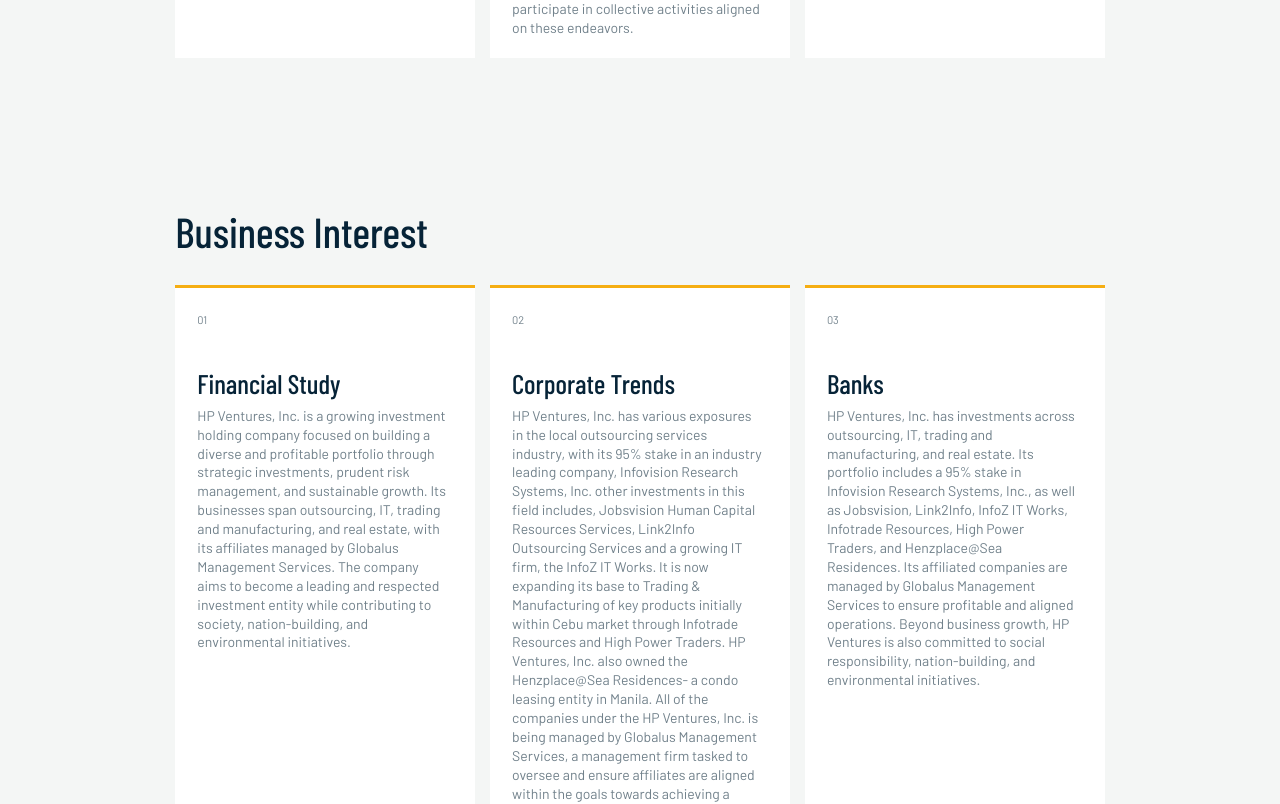
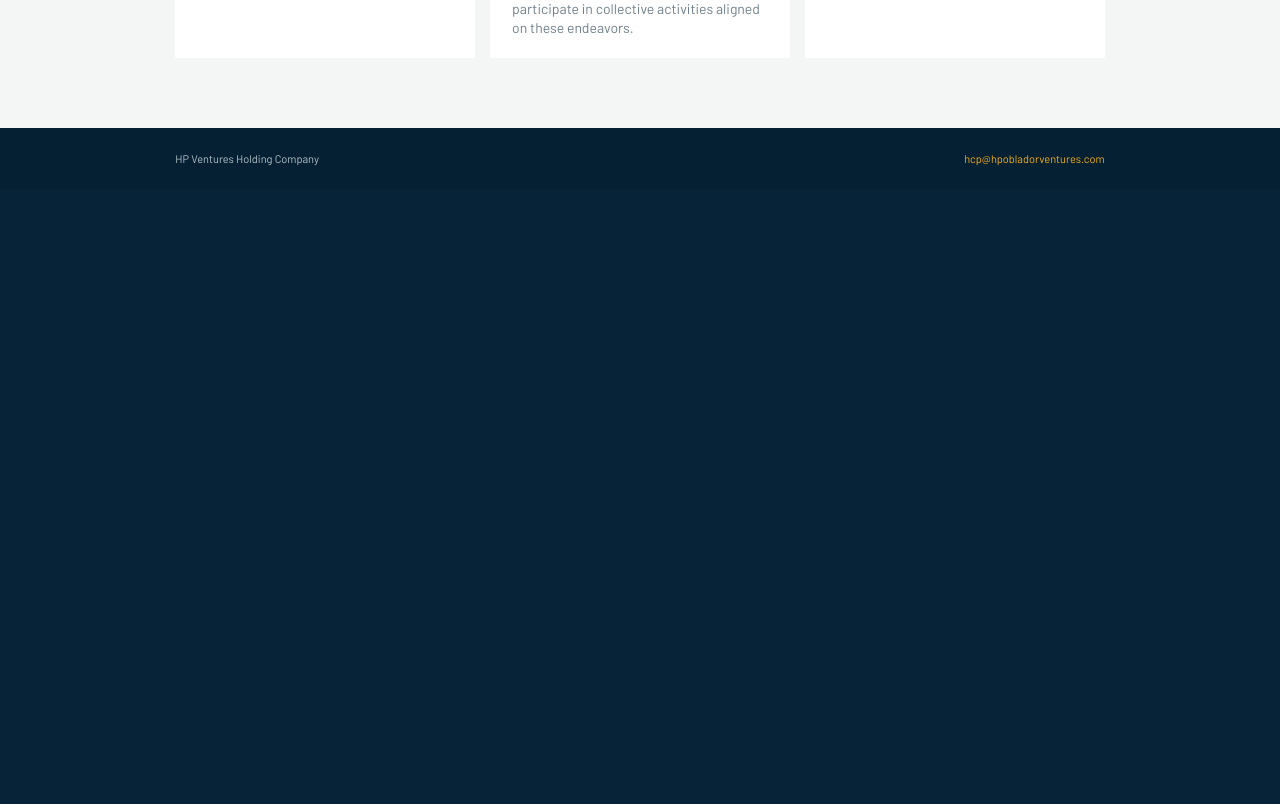
Before and after one commit to K3NNY0506/HPVentures_Projects, a React (Vite) app: page / in a window 1280 px wide. Shown: the part 1624-2428 px from the top of the page. After the commit the page ends 1813 px from the top, so only its background shows below. Built offline with nearby package versions, Linux system fonts and the light colour scheme.

Commit message:
5th Commit

```diff
--- a/src/App.jsx
+++ b/src/App.jsx
@@ -38,20 +38,6 @@
         </div>
 
       </section>
-      <section className="workspace-section" id="services">
-
-    <div className="section-heading">
-          <div>
-            <p className="eyebrow"></p><h2>Business Interest</h2>
-          </div>
-          {/* <a className="add-button" href="#projects">View our work <span>→</span></a> */}
-        </div>
-        <div className="project-grid" id="projects">
-          <article className="project-card"><span>01</span><h3>Financial Study</h3><p>HP Ventures, Inc. is a growing investment holding company focused on building a diverse and profitable portfolio through strategic investments, prudent risk management, and sustainable growth. Its businesses span outsourcing, IT, trading and manufacturing, and real estate, with its affiliates managed by Globalus Management Services. The company aims to become a leading and respected investment entity while contributing to society, nation-building, and environmental initiatives.</p></article>
-          <article className="project-card"><span>02</span><h3>Corporate Trends</h3><p>HP Ventures, Inc. has various exposures in the local outsourcing services industry, with its 95% stake in an industry leading company, Infovision Research Systems, Inc. other investments in this field includes, Jobsvision Human Capital Resources Services, Link2Info Outsourcing Services and a growing IT firm, the InfoZ IT Works. It is now expanding its base to Trading & Manufacturing of key products initially within Cebu market through Infotrade Resources and High Power Traders. HP Ventures, Inc. also owned the Henzplace@Sea Residences- a condo leasing entity in Manila. All of the companies under the HP Ventures, Inc. is being managed by Globalus Management Services, a management firm tasked to oversee and ensure affiliates are aligned within the goals towards achieving a profitable operations. It also understands that as a growing investment company comes with its social responsibility, to nurture society and its people, participate in nation building activities and caring for the environment. HP Ventures, Inc. commits to actively participate in collective activities aligned on these endeavors.</p></article>
-          <article className="project-card"><span>03</span><h3>Banks</h3><p>HP Ventures, Inc. has investments across outsourcing, IT, trading and manufacturing, and real estate. Its portfolio includes a 95% stake in Infovision Research Systems, Inc., as well as Jobsvision, Link2Info, InfoZ IT Works, Infotrade Resources, High Power Traders, and Henzplace@Sea Residences. Its affiliated companies are managed by Globalus Management Services to ensure profitable and aligned operations. Beyond business growth, HP Ventures is also committed to social responsibility, nation-building, and environmental initiatives.</p></article>
-        </div>
-      </section>
 
 
       <footer className="footer" id="contacts"><span>HP Ventures Holding Company</span><a href="mailto:hcp@hpobladorventures.com">hcp@hpobladorventures.com</a></footer>
```
